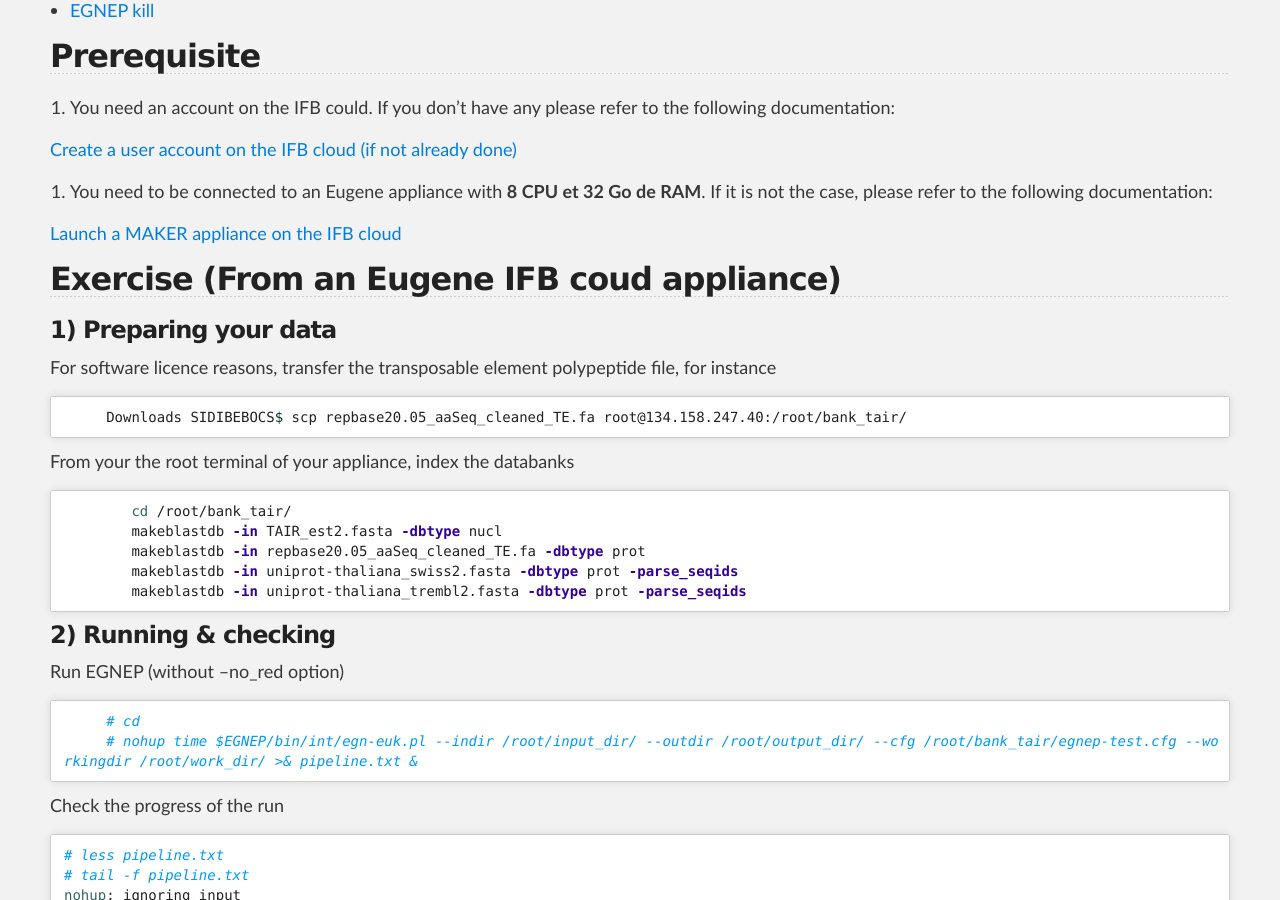
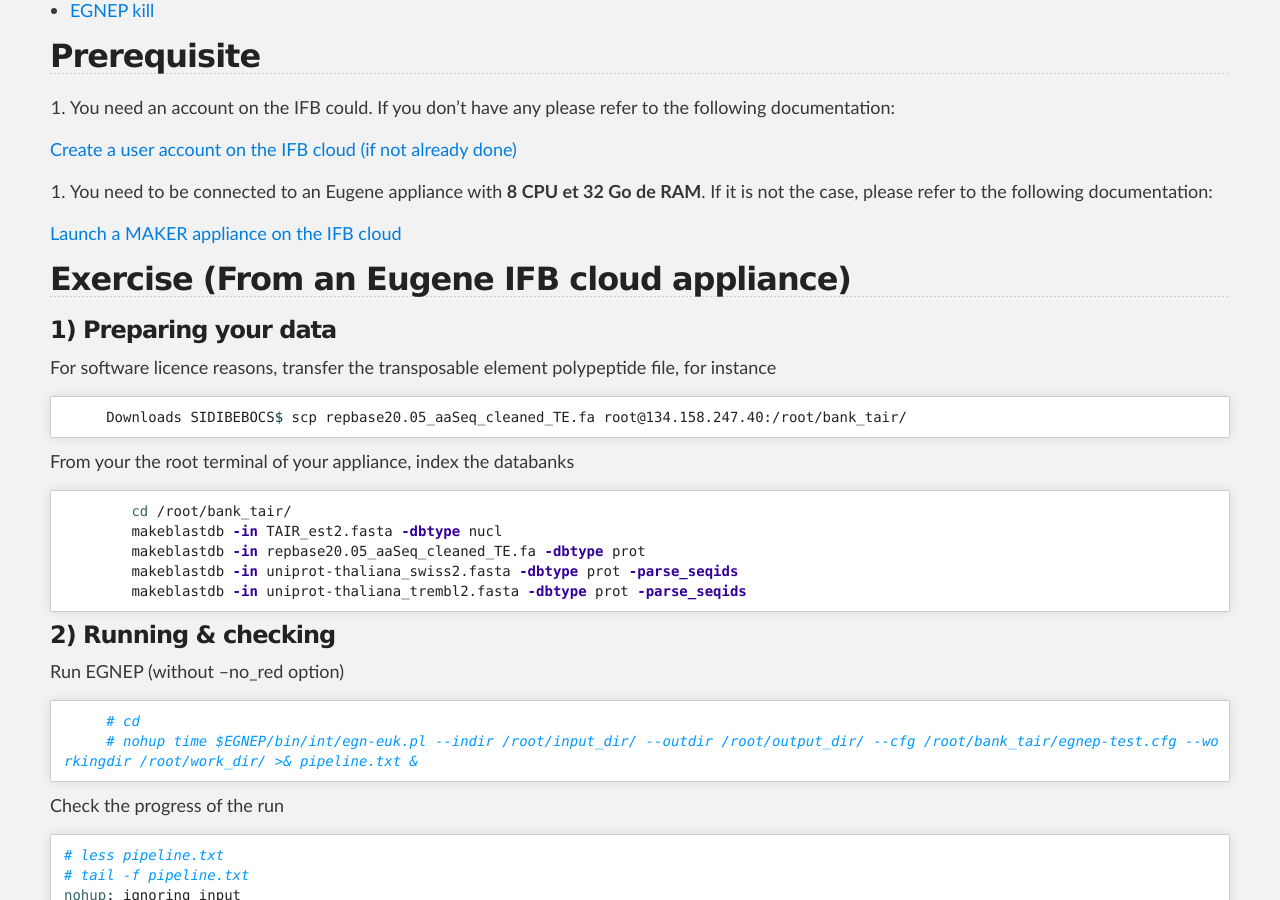
Before and after one commit to SouthGreenPlatform/trainings, a Jekyll site: the page built from _pages/annotation/Eugene/exercice_eugene_appliance.md, in a window 1280 px wide and 900 px high, scrolled down 332 px. Built offline with Jekyll 4.4.1, drawn with Linux system fonts in a browser that asks for light colours; nearby versions of some CDN libraries.

Commit message:
Update exercice_eugene_appliance.md

```diff
--- a/_pages/annotation/Eugene/exercice_eugene_appliance.md
+++ b/_pages/annotation/Eugene/exercice_eugene_appliance.md
@@ -26,7 +26,7 @@
 
 <a target="_blank" href="{{ site.url }}/annotation/IFBcloud/use_IFB_cloud_appliance">Launch a MAKER appliance on the IFB cloud</a>
 
-## Exercise (From an Eugene IFB coud appliance)
+## Exercise (From an Eugene IFB cloud appliance)
 
 ### 1) Preparing your data
 
```
